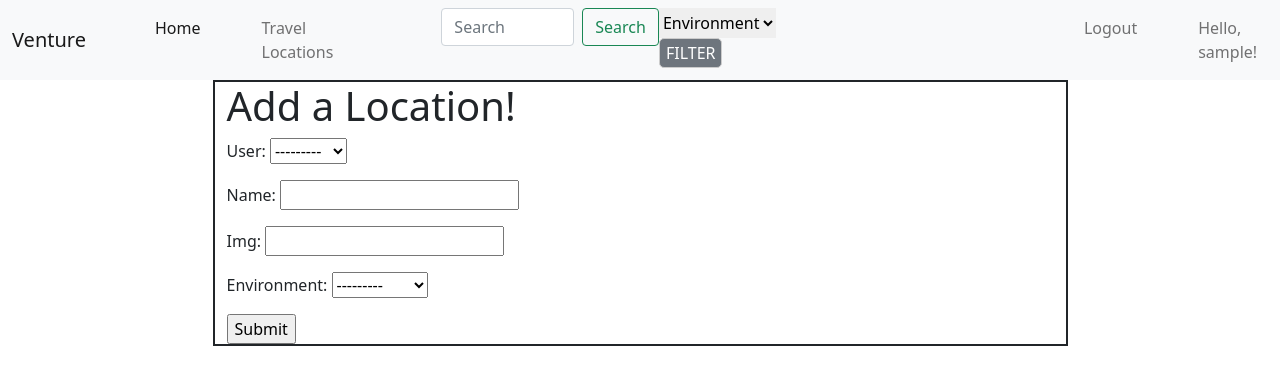
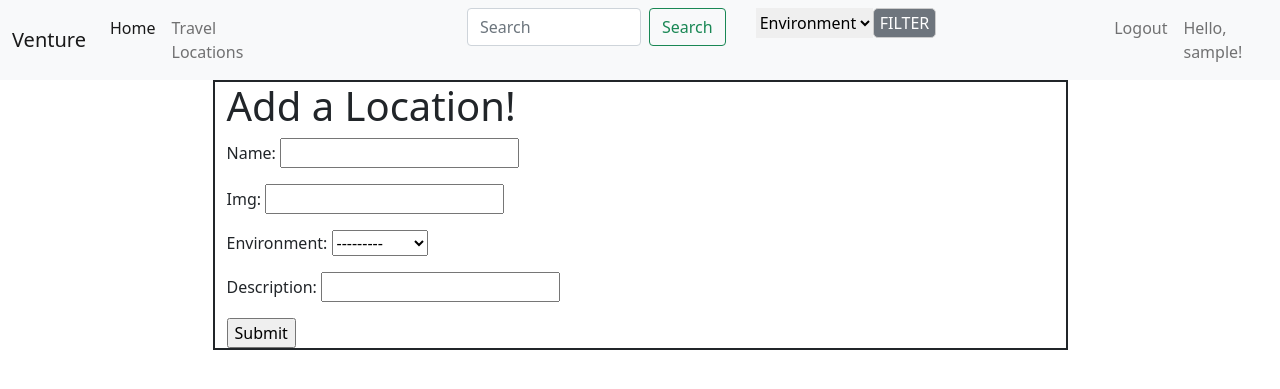
Before and after one commit to preteyz/project-4, a Django app: page /travel_locations/new in a window 1280 px wide. Shown: the top 389 px of the page. Run offline with Django 4.2, Linux system fonts and the light colour scheme; the visitor is signed in with stand-in values (Sample User, id 1); data comes from the database, SQL or seed files in the repository.

Commit message:
navbar: filter function for both environment and search working

```diff
--- a/main_app/models.py
+++ b/main_app/models.py
@@ -18,6 +18,7 @@ class TravelLocation(models.Model):
     name = models.CharField(max_length=50)
     img = models.CharField(max_length=250)
     environment = models.CharField(max_length=10, choices = ENVIRONMENT_CHOICES)
+    description = models.CharField(max_length=1000)
     created_at = models.DateTimeField(auto_now_add=True)
 
     def __str__(self):
--- a/main_app/templates/base.html
+++ b/main_app/templates/base.html
@@ -35,11 +35,11 @@
 
                         {% if user.is_authenticated %}
 
-                        <li class="nav-item" style="margin-left: 45px">
+                        <li class="nav-item">
                             <a class="nav-link active" aria-current="page" href="/">Home</a>
                         </li>
 
-                        <li class="nav-item" style="margin-left: 45px">
+                        <li class="nav-item">
                             <a href="/travel_locations"
                                class="nav-link">
                                Travel Locations
@@ -47,7 +47,7 @@
                         </li>
 
 
-                        <li class="nav-item" style="margin-left: 100px">
+                        <li class="nav-item" style="margin-left: 200px">
                             <form class="d-flex">
                                 <input class="form-control me-2"
                                        type="query"
@@ -58,33 +58,19 @@
                             </form>
                         </li>
 
-                        <form>
+                        <li class="nav-item" style="margin-left: 30px">
+                            <form class="d-flex">
                                 <select name="environment_search" style="min-height: 30px; border:none">
                                 <option value="empty">Environment</option>
-                            {% for location in locations %}
-                            {% if location %}
-                            <option value="{{location.environment}}">{{location.environment}}</option>
-                            {% else %}
-                            <p>NO SEASON AVAILABLE</p>
-                            {% endif %}
-                            {% empty %}
-                            <p>NO SEASON AVAILABLE</p>
+                                {% for environment in environments %}
+                                <option value="{{environment}}">{{environment}}</option>
                                 {% endfor %}
                                 <input type="submit"  value="FILTER" style="color:white; background:#6E757D; border-radius: 5px; border: 1px solid #cccccc; min-height: 30px;"></input>
                                 </select>
                             </form>
+                        </li>
 
-                        {% comment %} <form>
-                            <div>
-                                <input type="text" name="name" placeholder="name"/>
-                                <input type="submit" value="Search"/>
-                            </div>
-                            <a href="{% url 'location_create' %}">Add Location</a>
-                            <a href="{% url 'travel_locations' %}">Clear Search</a>
-                        </form> {% endcomment %}
-
-
-                        <li class="nav-item" style="margin-left: 300px">
+                        <li class="nav-item" style="margin-left: 170px">
                             <a href="{% url 'logout' %}"
                                class="nav-link">
                                Logout
@@ -92,7 +78,7 @@
                         </li>
 
 
-                        <li class="nav-item" style="margin-left: 45px">
+                        <li class="nav-item" >
                             <a href="{% url 'profile' user.username %}"
                                class="nav-link">
                                Hello, {{ user.username }}!
--- a/main_app/templates/location_detail.html
+++ b/main_app/templates/location_detail.html
@@ -9,8 +9,12 @@
     <p>Created by:
         <a href="/user/{{ object.user.username }}">{{ object.user.username }}</a>
     </p>
-
+    <div>
+        <img src="{{object.img}}" alt="{{object.name}}">
+        <div>{{object.description}}</div>
+    </div>
     <h3>Reviews:</h3>
+    {% comment %} <a href="{% url 'reviews_form' object.pk %}">Add review</a> {% endcomment %}
     {% for review in object.reviews.all %}
         <div>{{ review.user }}</div>
         <div>{{ review.created_at }}</div>
--- a/main_app/templates/travel_locations.html
+++ b/main_app/templates/travel_locations.html
@@ -13,7 +13,6 @@ Browse
         <a href="{% url 'location_detail' location.pk %}">
             <h3>Name: {{location.name}}</h3>
         </a>
-            <a href="/user/{{ location.user.username }}">{{ location.user.username }}</a>
-        </p>
+        <a href="/user/{{ location.user.username }}">{{ location.user.username }}</a>
     {% endfor %}
 {% endblock %}
--- a/main_app/views.py
+++ b/main_app/views.py
@@ -29,23 +29,28 @@ class Travel_Locations(TemplateView):
         if query != None:
             context["locations"] = TravelLocation.objects.filter(Q(name = query) | Q(environment = query))
             context["header"] = f"Searching for {query}"
+            context["environments"] =TravelLocation.objects.values_list('environment', flat=True).distinct()
         else:
             context['header'] = "Our travel locations"
-            context["locations"] = TravelLocation.objects.all()
+            context["locations"] = TravelLocation.objects.filter(environment__icontains=environment)
+            context["environments"] =TravelLocation.objects.values_list('environment', flat=True).distinct()
         if environment != None:
-            context["locations"] = TravelLocation.objects.filter(environment_icontains=environment)
+            context["files"] = TravelLocation.objects.filter(environment__icontains=environment)
         return context
 
 
 class Location_Detail(DetailView):
     model = TravelLocation
     template_name = "location_detail.html"
+    # def get_context_data(self, **kwargs):
+
+
 
 
 @method_decorator(login_required, name='dispatch')
 class Location_Create(CreateView):
     model = TravelLocation
-    fields = ['user', 'name', 'img', 'environment']
+    fields = ['name', 'img', 'environment', 'description']
     template_name = "location_create.html"
     def form_valid(self, form):
         self.object = form.save(commit=False)
@@ -56,7 +61,7 @@ class Location_Create(CreateView):
 @method_decorator(login_required, name='dispatch')
 class Location_Update(UpdateView):
     model = TravelLocation
-    fields = ['user', 'name', 'img', 'environment']
+    fields = ['name', 'img', 'environment', 'description']
     template_name = "location_update.html"
     def get_success_url(self):
         return reverse('location_detail', kwargs={'pk': self.object.pk})
@@ -128,6 +133,11 @@ class Review_Create(CreateView):
     fields = '__all__'
     template_name = "reviews_form.html"
     success_url = '/reviews'
+    # def form_valid(self, form):
+    #     self.object = form.save(commit=False)
+    #     self.object.user = self.request.user
+    #     self.object.save()
+    #     return HttpResponseRedirect('/travel_locations')
 
 @method_decorator(login_required, name='dispatch')
 class Review_Update(UpdateView):
```
Also changed, not shown: main_app/migrations/0002_travellocation_description.py (added). Lines whose indentation alone changed are shown as unchanged.
